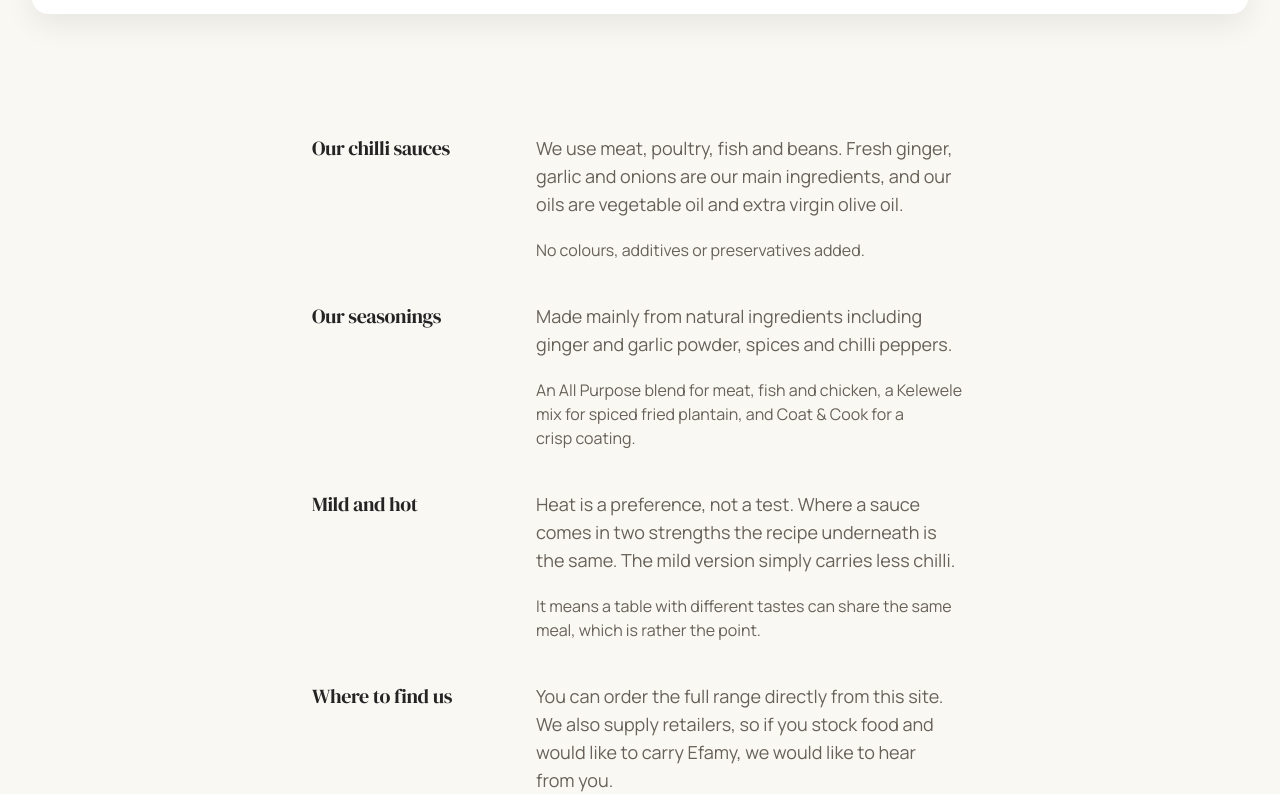
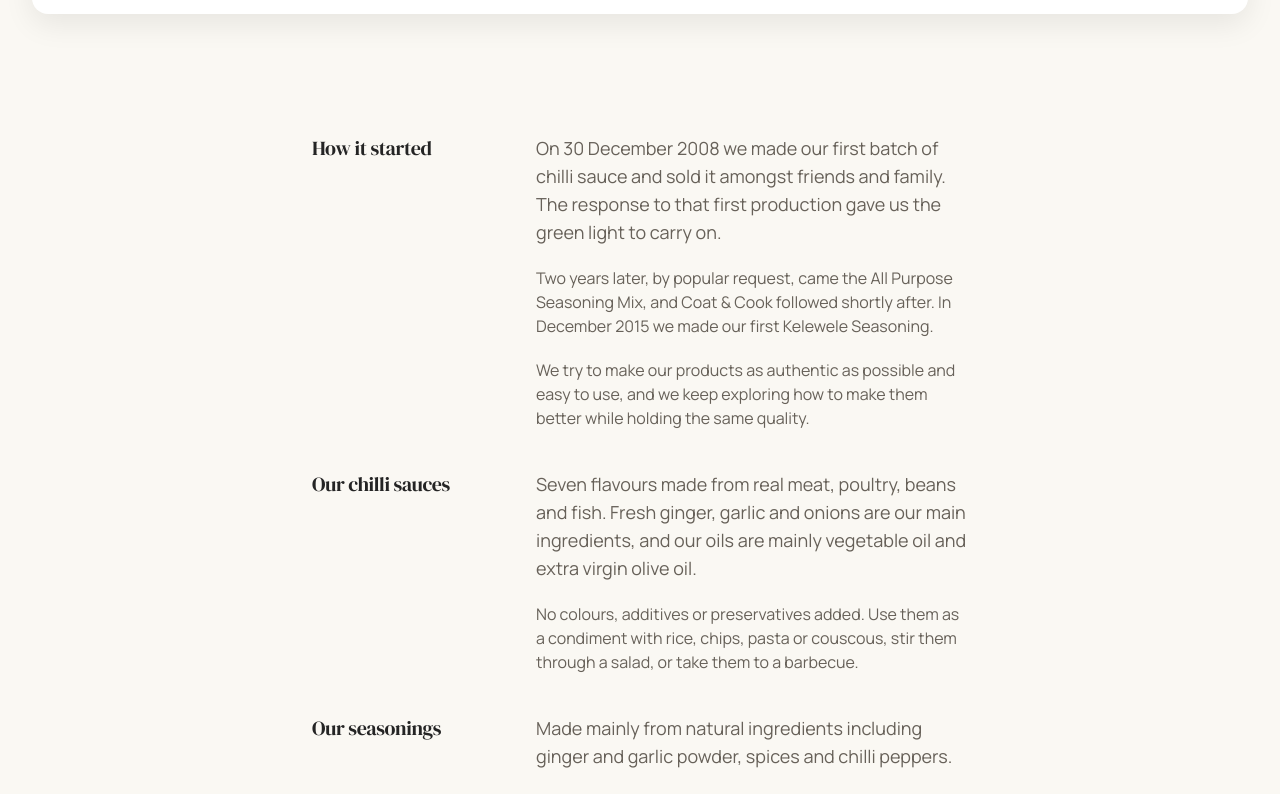
Before and after one commit to TobiWilliams001/efamy-storefront, a Next.js app: page /about in a window 1280 px wide. Shown: the part 1320-2114 px from the top of the page. Built offline with nearby package versions, Linux system fonts and the light colour scheme; no server answers.

Commit message:
feat: tell the story that starts in December 2008

```diff
--- a/src/app/about/page.tsx
+++ b/src/app/about/page.tsx
@@ -45,15 +45,36 @@ export default async function AboutPage() {
 
       <Section width="prose">
         <div className="grid gap-x-16 gap-y-10 sm:grid-cols-[10rem_1fr]">
+          <h2 className="text-2xl sm:text-xl">How it started</h2>
+          <div>
+            <p className="text-lg text-pretty text-muted-foreground">
+              On 30 December 2008 we made our first batch of chilli sauce and
+              sold it amongst friends and family. The response to that first
+              production gave us the green light to carry on.
+            </p>
+            <p className="mt-5 text-pretty text-muted-foreground">
+              Two years later, by popular request, came the All Purpose
+              Seasoning Mix, and Coat &amp; Cook followed shortly after. In
+              December 2015 we made our first Kelewele Seasoning.
+            </p>
+            <p className="mt-5 text-pretty text-muted-foreground">
+              We try to make our products as authentic as possible and easy to
+              use, and we keep exploring how to make them better while holding
+              the same quality.
+            </p>
+          </div>
+
           <h2 className="text-2xl sm:text-xl">Our chilli sauces</h2>
           <div>
             <p className="text-lg text-pretty text-muted-foreground">
-              We use meat, poultry, fish and beans. Fresh ginger, garlic and
-              onions are our main ingredients, and our oils are vegetable oil
-              and extra virgin olive oil.
+              Seven flavours made from real meat, poultry, beans and fish. Fresh
+              ginger, garlic and onions are our main ingredients, and our oils
+              are mainly vegetable oil and extra virgin olive oil.
             </p>
             <p className="mt-5 text-pretty text-muted-foreground">
-              No colours, additives or preservatives added.
+              No colours, additives or preservatives added. Use them as a
+              condiment with rice, chips, pasta or couscous, stir them through a
+              salad, or take them to a barbecue.
             </p>
           </div>
 
@@ -73,9 +94,9 @@ export default async function AboutPage() {
           <h2 className="text-2xl sm:text-xl">Mild and hot</h2>
           <div>
             <p className="text-lg text-pretty text-muted-foreground">
-              Heat is a preference, not a test. Where a sauce comes in two
-              strengths the recipe underneath is the same. The mild version
-              simply carries less chilli.
+              Heat is a preference, not a test. Where a sauce comes in more than
+              one strength the recipe underneath is the same, so choosing the
+              gentler jar never means settling for less flavour.
             </p>
             <p className="mt-5 text-pretty text-muted-foreground">
               It means a table with different tastes can share the same meal,
```
